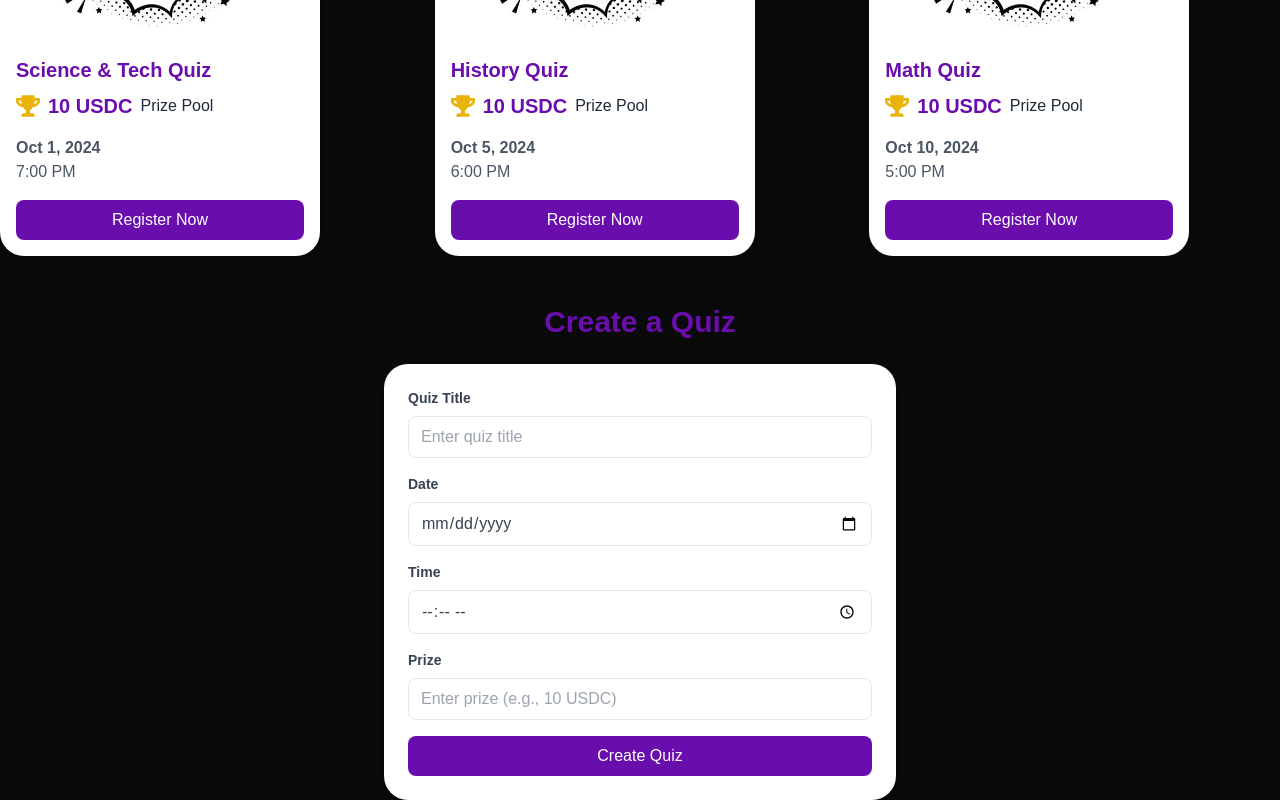
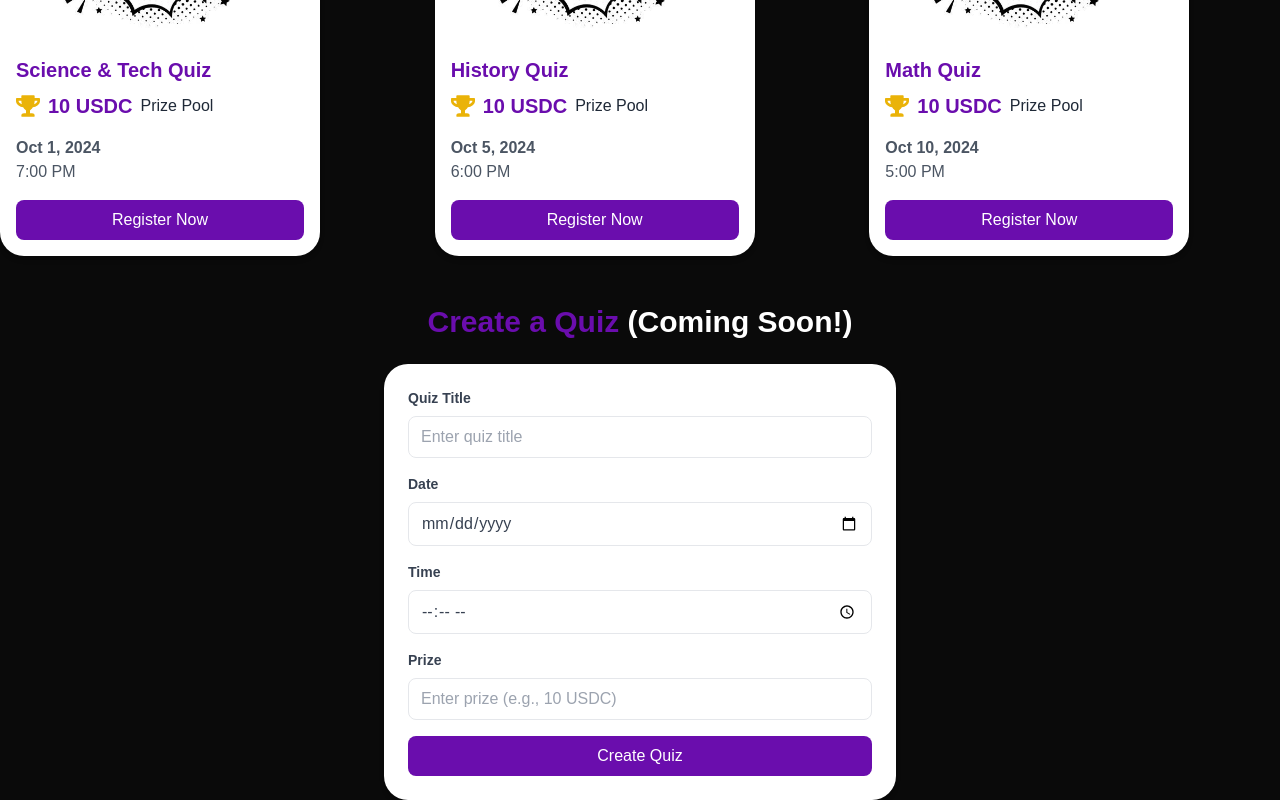
Before and after one commit to MohammadAdnan14/BlockTrivia, a Next.js app: page /Quiz in a window 1280 px wide. Shown: the part 1023-1823 px from the top of the page. Built offline with nearby package versions, Linux system fonts and the light colour scheme.

Commit message:
coming soon text

```diff
--- a/app/Quiz/page.js
+++ b/app/Quiz/page.js
@@ -118,7 +118,11 @@ export default function QuizSection() {
         ))}
       </div>
 
-      <h2 className="text-3xl font-bold mt-12 mb-6 text-[#6a0dad] text-center z-10 relative">Create a Quiz</h2> {/* z-10 for visibility */}
+      <h2 className="text-3xl font-bold mt-12 mb-6 text-center z-10 relative">
+  <span className="text-[#6a0dad]">Create a Quiz</span>{' '}
+  <span className="text-white">(Coming Soon!)</span>
+</h2>
+
       <div className="max-w-lg mx-auto bg-white rounded-3xl overflow-hidden shadow-md p-6 transform hover:scale-105 transition-transform duration-300 border-6 border-transparent hover:border-[#b388ff]"> {/* Changed border to 6px */}
         <form>
           <div className="mb-4">
```
